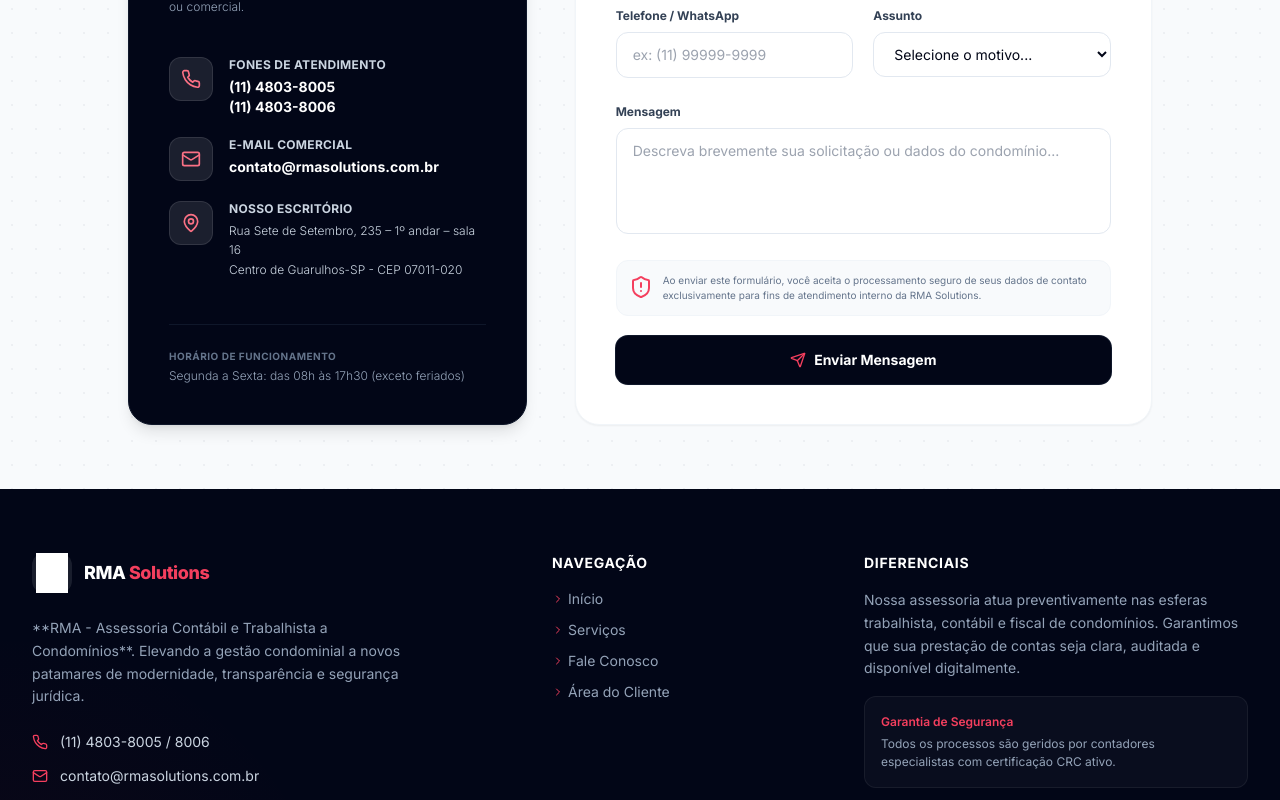
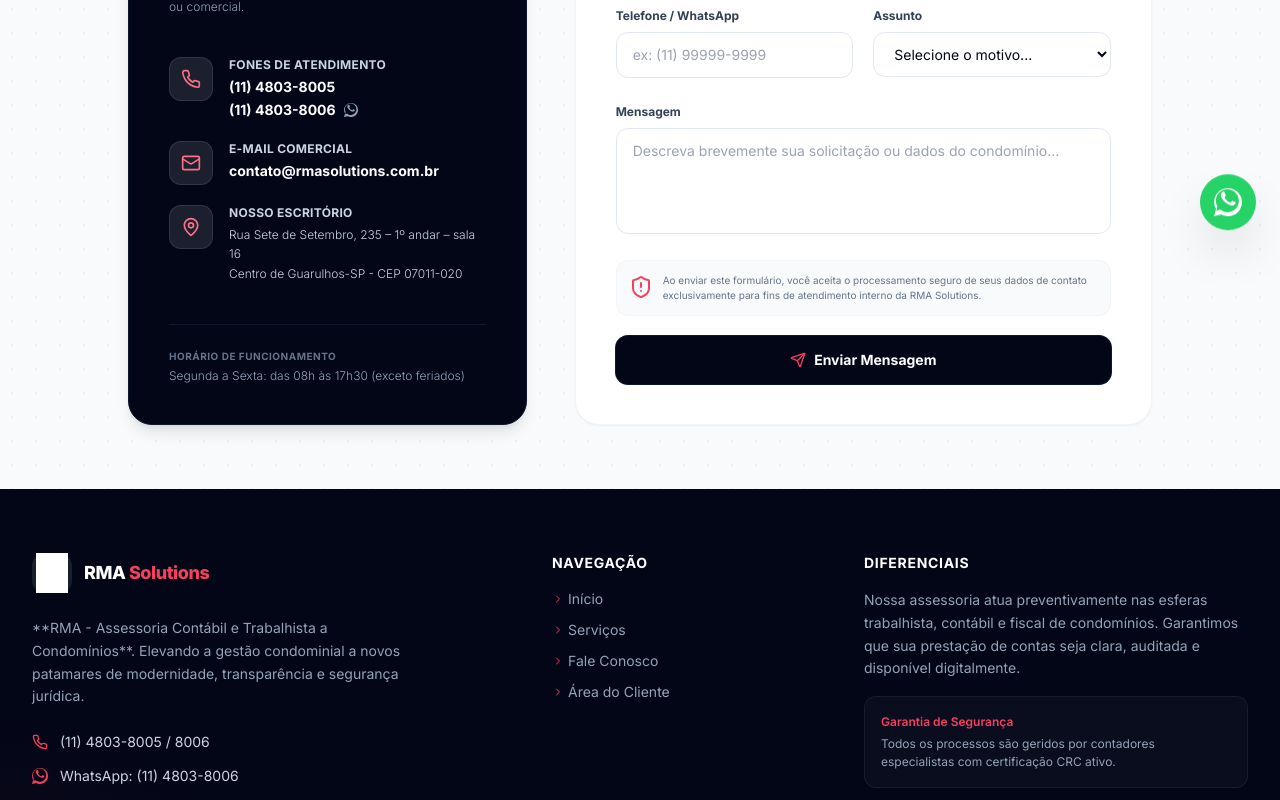
Before and after one commit to luizcarlosreis/rma, a Next.js app: page /fale-conosco in a window 1280 px wide. Shown: the part 540-1340 px from the top of the page. Built offline with nearby package versions, Linux system fonts and the light colour scheme.

Commit message:
feat: adicionar integração e botao flutuante do WhatsApp

```diff
--- a/src/app/(default)/fale-conosco/page.tsx
+++ b/src/app/(default)/fale-conosco/page.tsx
@@ -59,7 +59,21 @@
                   <div>
                     <h3 className="text-xs font-bold text-slate-300 uppercase tracking-wide">Fones de Atendimento</h3>
                     <p className="text-sm font-bold text-white mt-1">(11) 4803-8005</p>
-                    <p className="text-sm font-bold text-white">(11) 4803-8006</p>
+                    <a
+                      href="https://wa.me/551148038006"
+                      target="_blank"
+                      rel="noopener noreferrer"
+                      className="group inline-flex items-center gap-2 text-sm font-bold text-white hover:text-[#25D366] transition-colors mt-0.5"
+                    >
+                      <span>(11) 4803-8006</span>
+                      <svg
+                        className="h-3.5 w-3.5 text-slate-400 fill-current group-hover:text-[#25D366] transition-colors shrink-0"
+                        viewBox="0 0 24 24"
+                        xmlns="http://www.w3.org/2000/svg"
+                      >
+                        <path d="M.057 24l1.687-6.163c-1.041-1.804-1.588-3.849-1.587-5.946C.06 5.348 5.397.01 12.008.01c3.202.001 6.212 1.246 8.477 3.514 2.266 2.268 3.507 5.28 3.505 8.484-.004 6.657-5.34 11.997-11.953 11.997-2.005-.001-3.973-.502-5.724-1.457L0 24zm6.59-4.846c1.6.95 3.188 1.449 4.825 1.451 5.436.002 9.858-4.42 9.86-9.864.001-2.637-1.03-5.115-2.905-6.99C16.553 1.876 14.076.845 11.441.845 6.008.845 1.585 5.26 1.581 10.697c-.001 1.709.447 3.378 1.299 4.873l-.993 3.624 3.76-.987zm11.567-7.28c-.313-.156-1.854-.915-2.141-1.018-.287-.104-.497-.156-.707.156-.21.312-.813 1.018-.996 1.225-.183.208-.365.234-.678.078-.313-.156-1.32-.486-2.514-1.55-1.082-.965-1.813-2.158-2.025-2.522-.21-.365-.022-.562.134-.717.14-.14.313-.365.47-.547.157-.182.21-.312.313-.52.103-.209.052-.39-.026-.547-.079-.156-.708-1.705-.97-2.33-.255-.612-.513-.529-.706-.539-.183-.01-.39-.01-.597-.01-.207 0-.544.078-.83.39-.286.312-1.096 1.069-1.096 2.604 0 1.536 1.117 3.023 1.272 3.23.156.209 2.197 3.355 5.323 4.704.743.32 1.323.511 1.776.654.747.238 1.428.205 1.966.125.6-.089 1.854-.757 2.115-1.457.26-.7.26-1.3.183-1.428-.078-.128-.287-.208-.6-.364z" />
+                      </svg>
+                    </a>
                   </div>
                 </div>
 
--- a/src/app/globals.css
+++ b/src/app/globals.css
@@ -115,3 +115,16 @@
   background-image: radial-gradient(rgba(100, 116, 139, 0.08) 1px, transparent 0);
   background-size: 24px 24px;
 }
+
+@keyframes bounce-subtle {
+  0%, 100% {
+    transform: translateY(0);
+  }
+  50% {
+    transform: translateY(-6px);
+  }
+}
+
+.animate-bounce-subtle {
+  animation: bounce-subtle 4s ease-in-out infinite;
+}
--- a/src/app/layout.tsx
+++ b/src/app/layout.tsx
@@ -1,6 +1,7 @@
 import type { Metadata } from "next";
 import { Inter } from "next/font/google";
 import "./globals.css";
+import WhatsAppButton from "@/components/whatsapp-button";
 
 const inter = Inter({
   subsets: ["latin"],
@@ -29,6 +30,7 @@
     siteName: "RMA Solutions",
     locale: "pt_BR",
     type: "website",
+    // images: ["/og-image.png"]
   },
   robots: {
     index: true,
@@ -45,6 +47,7 @@
     <html lang="pt-BR" className={`${inter.variable} scroll-smooth`}>
       <body className="flex min-h-screen flex-col bg-slate-50 font-sans text-slate-900 antialiased selection:bg-rose-500 selection:text-white">
         {children}
+        <WhatsAppButton />
       </body>
     </html>
   );
--- a/src/components/footer.tsx
+++ b/src/components/footer.tsx
@@ -40,6 +40,23 @@
               <div className="flex items-center gap-3">
                 <Phone className="h-4 w-4 text-rose-500 shrink-0" />
                 <span className="text-slate-300">(11) 4803-8005 / 8006</span>
+              </div>
+              <div className="flex items-center gap-3">
+                <a
+                  href="https://wa.me/551148038006"
+                  target="_blank"
+                  rel="noopener noreferrer"
+                  className="group flex items-center gap-3 text-slate-300 hover:text-white transition-colors"
+                >
+                  <svg
+                    className="h-4 w-4 text-rose-500 shrink-0 fill-current transition-colors group-hover:text-[#25D366]"
+                    viewBox="0 0 24 24"
+                    xmlns="http://www.w3.org/2000/svg"
+                  >
+                    <path d="M.057 24l1.687-6.163c-1.041-1.804-1.588-3.849-1.587-5.946C.06 5.348 5.397.01 12.008.01c3.202.001 6.212 1.246 8.477 3.514 2.266 2.268 3.507 5.28 3.505 8.484-.004 6.657-5.34 11.997-11.953 11.997-2.005-.001-3.973-.502-5.724-1.457L0 24zm6.59-4.846c1.6.95 3.188 1.449 4.825 1.451 5.436.002 9.858-4.42 9.86-9.864.001-2.637-1.03-5.115-2.905-6.99C16.553 1.876 14.076.845 11.441.845 6.008.845 1.585 5.26 1.581 10.697c-.001 1.709.447 3.378 1.299 4.873l-.993 3.624 3.76-.987zm11.567-7.28c-.313-.156-1.854-.915-2.141-1.018-.287-.104-.497-.156-.707.156-.21.312-.813 1.018-.996 1.225-.183.208-.365.234-.678.078-.313-.156-1.32-.486-2.514-1.55-1.082-.965-1.813-2.158-2.025-2.522-.21-.365-.022-.562.134-.717.14-.14.313-.365.47-.547.157-.182.21-.312.313-.52.103-.209.052-.39-.026-.547-.079-.156-.708-1.705-.97-2.33-.255-.612-.513-.529-.706-.539-.183-.01-.39-.01-.597-.01-.207 0-.544.078-.83.39-.286.312-1.096 1.069-1.096 2.604 0 1.536 1.117 3.023 1.272 3.23.156.209 2.197 3.355 5.323 4.704.743.32 1.323.511 1.776.654.747.238 1.428.205 1.966.125.6-.089 1.854-.757 2.115-1.457.26-.7.26-1.3.183-1.428-.078-.128-.287-.208-.6-.364z" />
+                  </svg>
+                  <span>WhatsApp: (11) 4803-8006</span>
+                </a>
               </div>
               <div className="flex items-center gap-3">
                 <Mail className="h-4 w-4 text-rose-500 shrink-0" />
--- /dev/null
+++ b/src/components/whatsapp-button.tsx
@@ -0,0 +1,32 @@
+"use client";
+
+import { useEffect, useState } from "react";
+
+export default function WhatsAppButton() {
+  const [mounted, setMounted] = useState(false);
+
+  useEffect(() => {
+    setMounted(true);
+  }, []);
+
+  if (!mounted) return null;
+
+  return (
+    <a
+      href="https://wa.me/551148038006"
+      target="_blank"
+      rel="noopener noreferrer"
+      aria-label="Fale conosco no WhatsApp"
+      className="fixed bottom-6 right-6 z-50 flex h-14 w-14 items-center justify-center rounded-full bg-[#25D366] text-white shadow-2xl transition-all duration-300 hover:scale-110 hover:bg-[#22c35e] focus:outline-none focus:ring-2 focus:ring-[#25D366] focus:ring-offset-2 active:scale-95 animate-bounce-subtle"
+      id="whatsapp-floating-button"
+    >
+      {/* Pulse effect */}
+      <span className="absolute -inset-1 rounded-full bg-[#25D366]/40 animate-ping pointer-events-none -z-10" />
+
+      {/* WhatsApp SVG Icon */}
+      <svg className="h-7 w-7 fill-current" viewBox="0 0 24 24" xmlns="http://www.w3.org/2000/svg">
+        <path d="M.057 24l1.687-6.163c-1.041-1.804-1.588-3.849-1.587-5.946C.06 5.348 5.397.01 12.008.01c3.202.001 6.212 1.246 8.477 3.514 2.266 2.268 3.507 5.28 3.505 8.484-.004 6.657-5.34 11.997-11.953 11.997-2.005-.001-3.973-.502-5.724-1.457L0 24zm6.59-4.846c1.6.95 3.188 1.449 4.825 1.451 5.436.002 9.858-4.42 9.86-9.864.001-2.637-1.03-5.115-2.905-6.99C16.553 1.876 14.076.845 11.441.845 6.008.845 1.585 5.26 1.581 10.697c-.001 1.709.447 3.378 1.299 4.873l-.993 3.624 3.76-.987zm11.567-7.28c-.313-.156-1.854-.915-2.141-1.018-.287-.104-.497-.156-.707.156-.21.312-.813 1.018-.996 1.225-.183.208-.365.234-.678.078-.313-.156-1.32-.486-2.514-1.55-1.082-.965-1.813-2.158-2.025-2.522-.21-.365-.022-.562.134-.717.14-.14.313-.365.47-.547.157-.182.21-.312.313-.52.103-.209.052-.39-.026-.547-.079-.156-.708-1.705-.97-2.33-.255-.612-.513-.529-.706-.539-.183-.01-.39-.01-.597-.01-.207 0-.544.078-.83.39-.286.312-1.096 1.069-1.096 2.604 0 1.536 1.117 3.023 1.272 3.23.156.209 2.197 3.355 5.323 4.704.743.32 1.323.511 1.776.654.747.238 1.428.205 1.966.125.6-.089 1.854-.757 2.115-1.457.26-.7.26-1.3.183-1.428-.078-.128-.287-.208-.6-.364z" />
+      </svg>
+    </a>
+  );
+}
```
Also changed, not shown: 1 other file (tests, documents, lock files or other folders).
